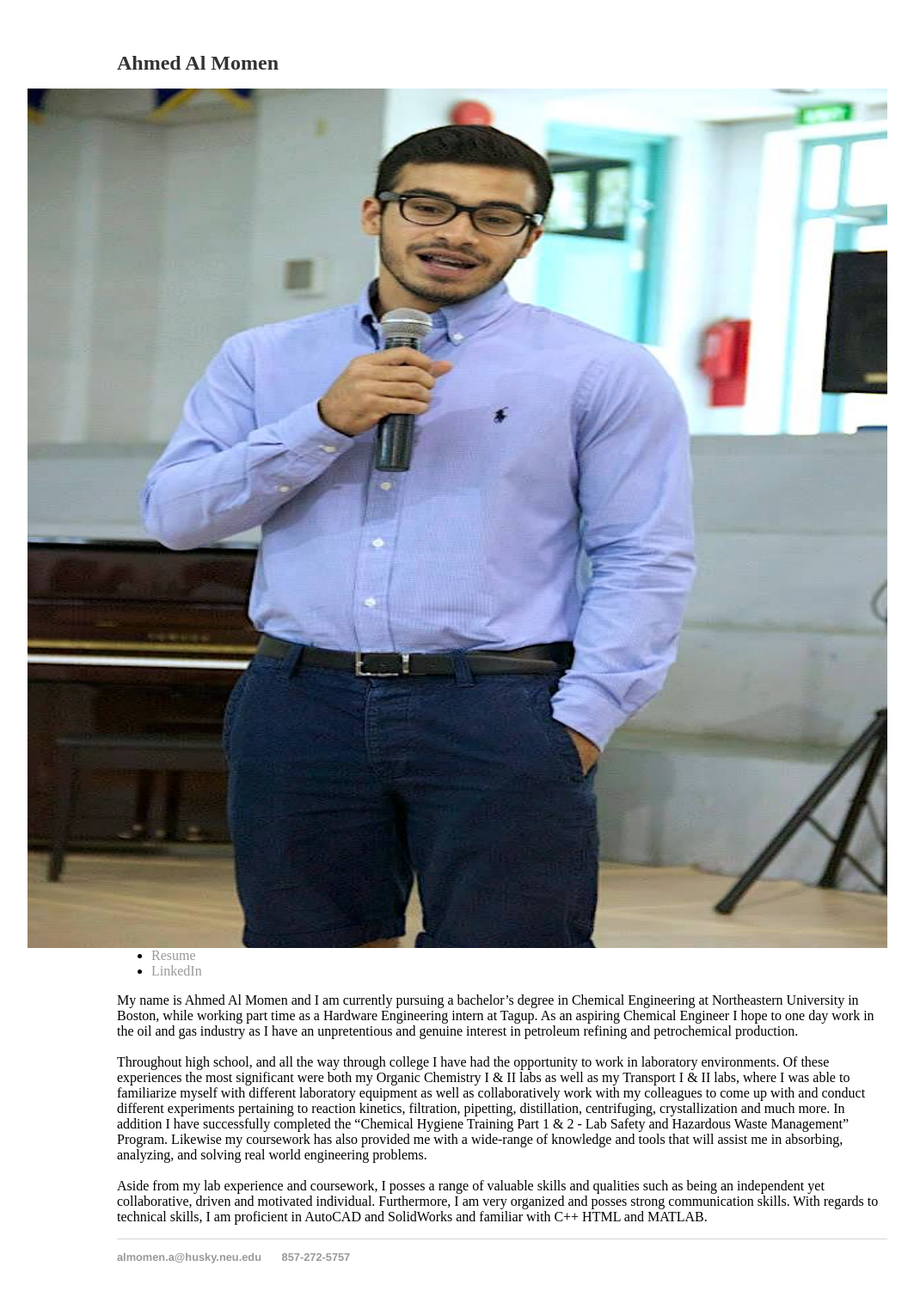
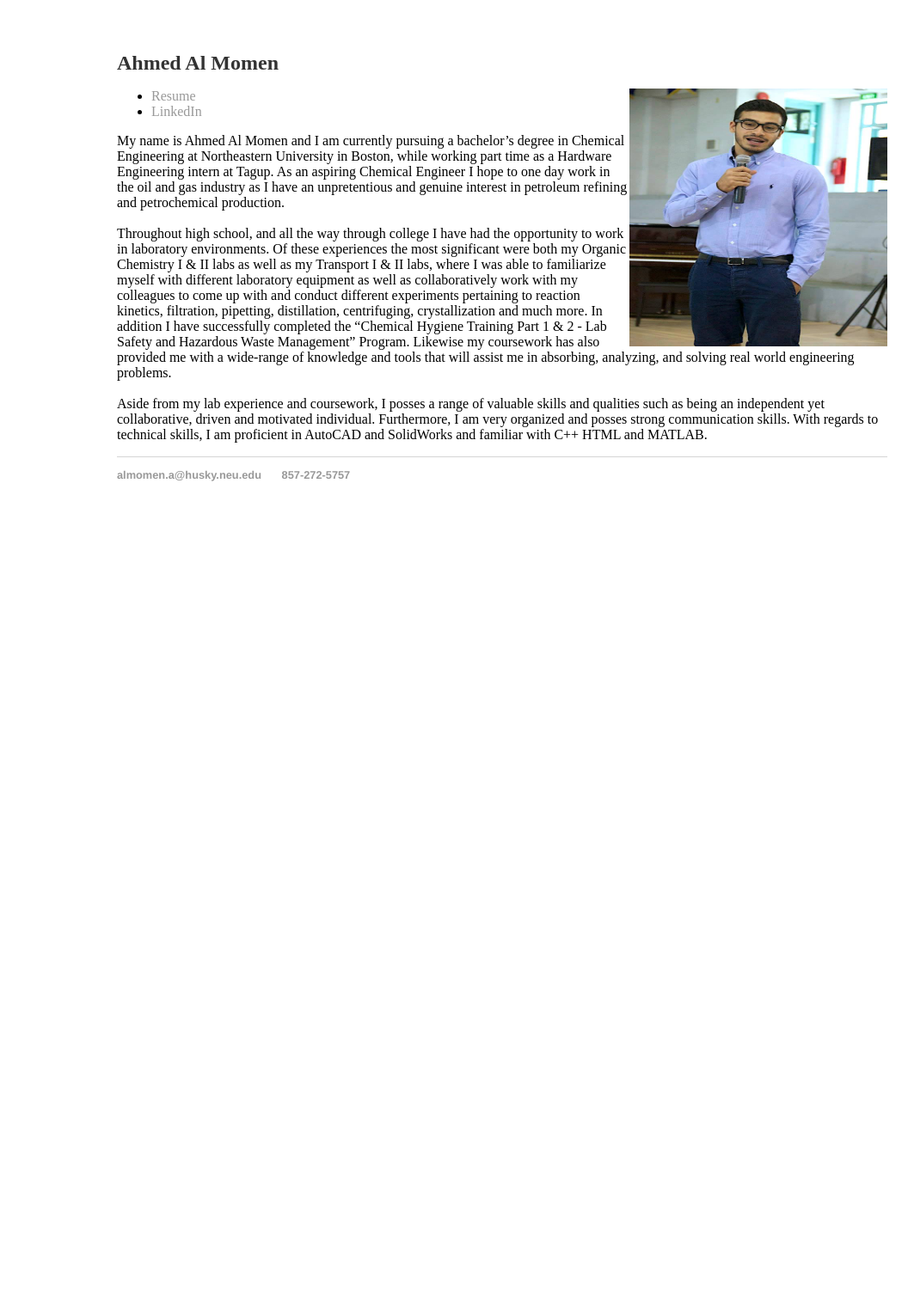
Before and after one commit to ahmedalmomen/aalmomen.com, a Jekyll site: the page built from index.html, in a window 1280 px wide. Shown: the whole page at 86% size, without its empty margins (56-1119 px from the left). Built offline with Jekyll 4.4.1, drawn with Linux system fonts in a browser that asks for light colours; after the commit the page ends 900 px from its top, so only the background shows below that.

Commit message:
Update index.html

```diff
--- a/index.html
+++ b/index.html
@@ -5,7 +5,7 @@ title: Ahmed Al Momen|About me
 <div class="blurb">
          <h1>Ahmed Al Momen</h1>
          <img src="/grad breakfast.jpg" alt="html5 Icon"
-              style="float:right;width:1000px;height:1000px;">
+              style="float:right;width:300px;height:300px;">
          <ul>
                  <head>
                   <li><a href="/ahmed-al-momens-resume.pdf">Resume</a></li>
```
